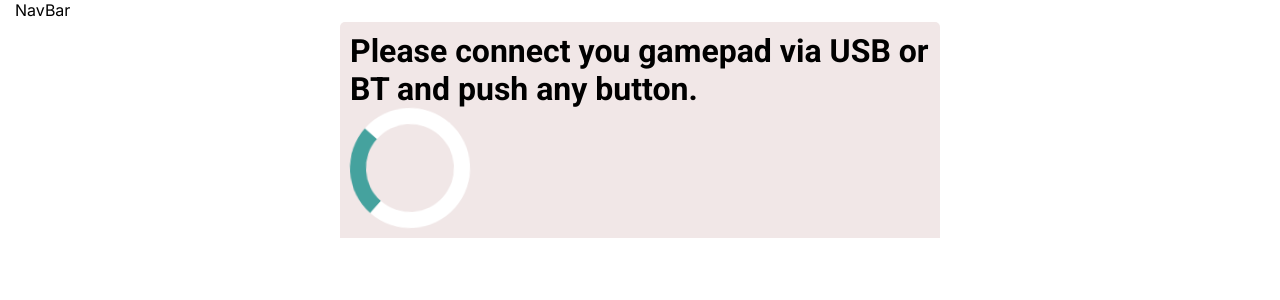
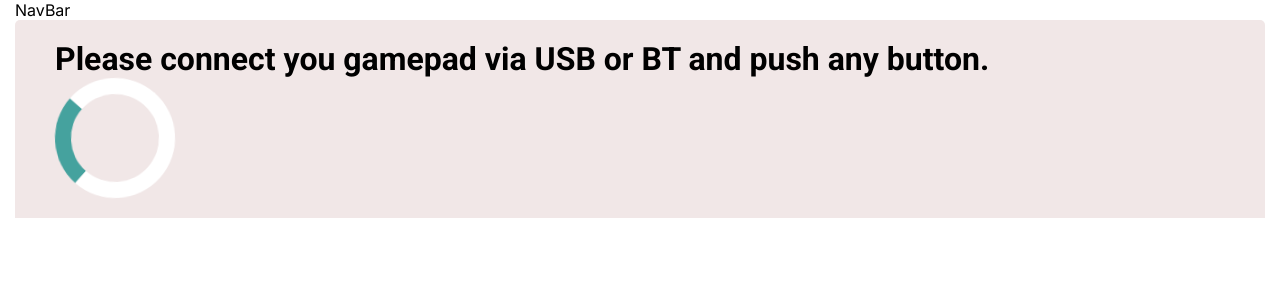
Before and after one commit to Vectari/gamepad-tester, a Next.js app: page / in a window 1280 px wide. Shown: the top 300 px of the page. Built offline with nearby package versions, Linux system fonts and the light colour scheme.

Commit message:
style: style  in gamepadInfo

```diff
--- a/src/GamepadAPI/GamepadInfo.tsx
+++ b/src/GamepadAPI/GamepadInfo.tsx
@@ -63,93 +63,33 @@ export function GamepadInfo() {
   const [buttons] = useAtom(atomButtons);
   const [axes] = useAtom(atomAxes);
 
-  const GamepadInfoWrapper = styled.div`
-    background-color: #f1e7e7;
-    border-radius: 5px 5px 0 0;
-    margin: 2px;
-    padding: 10px;
-    width: 100vw;
-    position: relative;
-
-    @media (min-width: 425px) {
-      width: 400px;
-      margin: 2px auto;
-    }
-    @media (min-width: 768px) {
-      width: 600px;
-    }
-  `;
-
-  const StyledNotConnectedInfo = styled.h1``;
-
-  const StyledLoader = styled.div`
-    border: 16px solid ${Theme.BasicColors.white};
-    border-top: 16px solid ${Theme.BasicColors.darkturquoise};
-    border-radius: 50%;
-    width: 120px;
-    height: 120px;
-    animation: spin 2s linear infinite;
-    @keyframes spin {
-      0% {
-        transform: rotate(0deg);
-      }
-      100% {
-        transform: rotate(360deg);
-      }
-    }
-  `;
-
-  const StyledAxesInfo = styled.div`
-    display: flex;
-    justify-content: space-between;
-  `;
-
-  const StyledButtons = styled.div`
-    background-color: silver;
-    padding: 5px;
-    width: 68px;
-    display: inline-block;
-    margin: 5px;
-    border-radius: 5px;
-  `;
-
-  const StyledSVG = styled.svg`
-    padding-left: 5px;
-    height: 25px;
-    position: absolute;
-    border-radius: 5px;
-  `;
-
   let buttonsNumber = [];
 
   for (let i = 0; i < buttons; i++) {
-    let bValue = navigator?.getGamepads()[0]?.buttons[i].value;
-    buttonsNumber.push(
-      <StyledButtons>
-        B {i}:{" "}
-        {
-          <StyledSVG>
-            <svg width="10px" height={bValue! * 20}>
-              <rect
-                width="7px"
-                height="20px"
-                fill={bValue == 1 ? "green" : "red"}
-              ></rect>
-            </svg>
-          </StyledSVG>
-        }
-      </StyledButtons>
-    );
+    let buttonsValue = navigator?.getGamepads()[0]?.buttons[i].value;
+
+    // `rgba(0,0,0,${lt})` : "rgb(255, 255, 255)"
+
+    const StyledButtons = styled.div`
+      background-color: ${buttonsValue! > 0 ? `rgba(0,0,0,${buttonsValue})` : `${Theme.BasicColors.white}`};
+      color: ${Theme.BasicColors.darkturquoise};
+      padding: 5px;
+      margin: 5px;
+      border-radius: 10px;
+      width: 45px;
+    `;
+    buttonsNumber.push(<StyledButtons>B {i}</StyledButtons>);
   }
 
   let axesNumber = [];
 
   for (let i = 0; i < axes; i++) {
-    let aValue = navigator?.getGamepads()[0]?.axes;
+    let axesValue = navigator?.getGamepads()[0]?.axes;
     axesNumber.push(
       <StyledAxesInfo>
         <div>
-          Axis {i}: {Math.abs(aValue![i]).toFixed(3).toString().substring(0, 5)}
+          Axis {i}:{" "}
+          {Math.abs(axesValue![i]).toFixed(3).toString().substring(0, 5)}
         </div>
       </StyledAxesInfo>
     );
@@ -176,9 +116,50 @@ export function GamepadInfo() {
           {axesNumber}
           {buttonsNumber}
           <div>{<AxesSVG />}</div>
+          <GamepadTester />
         </GamepadInfoWrapper>
         <GamepadAPI />
       </>
     );
   }
 }
+
+const GamepadInfoWrapper = styled.div`
+  background-color: #f1e7e7;
+  border-radius: 5px 5px 0 0;
+  padding: 20px 40px;
+  position: relative;
+  /*
+    @media (min-width: 425px) {
+      width: 400px;
+      margin: 2px auto;
+    }
+    @media (min-width: 768px) {
+      width: 600px;
+    } */
+`;
+
+const StyledNotConnectedInfo = styled.h1``;
+
+const StyledLoader = styled.div`
+  border: 16px solid ${Theme.BasicColors.white};
+  border-top: 16px solid ${Theme.BasicColors.darkturquoise};
+  border-radius: 50%;
+  width: 120px;
+  height: 120px;
+  animation: spin 2s linear infinite;
+  @keyframes spin {
+    0% {
+      transform: rotate(0deg);
+    }
+    100% {
+      transform: rotate(360deg);
+    }
+  }
+`;
+
+const StyledAxesInfo = styled.div`
+  display: inline-block;
+  padding-right: 15px;
+  width: 100px;
+`;
--- a/src/app/globals.css
+++ b/src/app/globals.css
@@ -1,12 +1,10 @@
 @import url('https://fonts.googleapis.com/css2?family=Inter&family=Roboto:wght@300;400;700&display=swap');
 
 * {
-
   font-family: "Roboto";
   margin: 0;
   padding: 0;
   box-sizing: border-box;
-
 }
 
 body,
```
